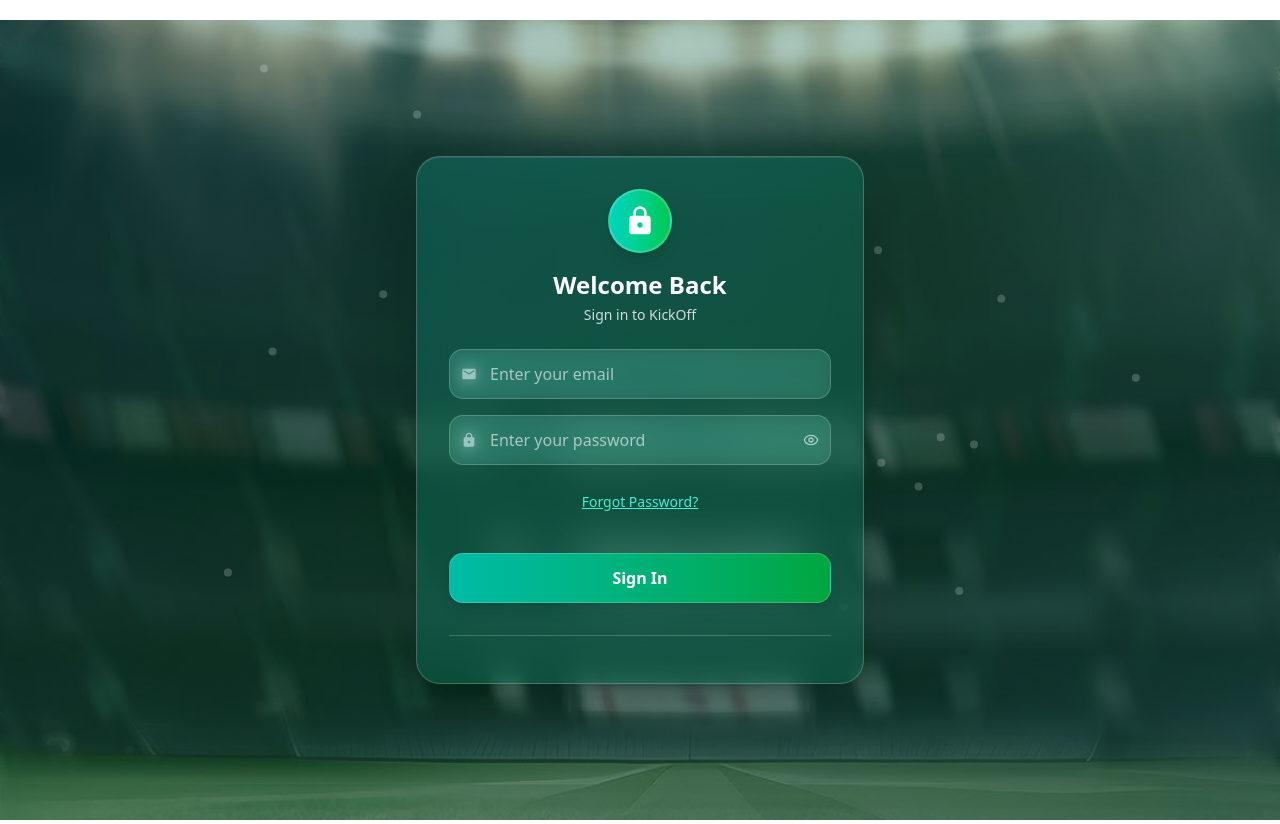
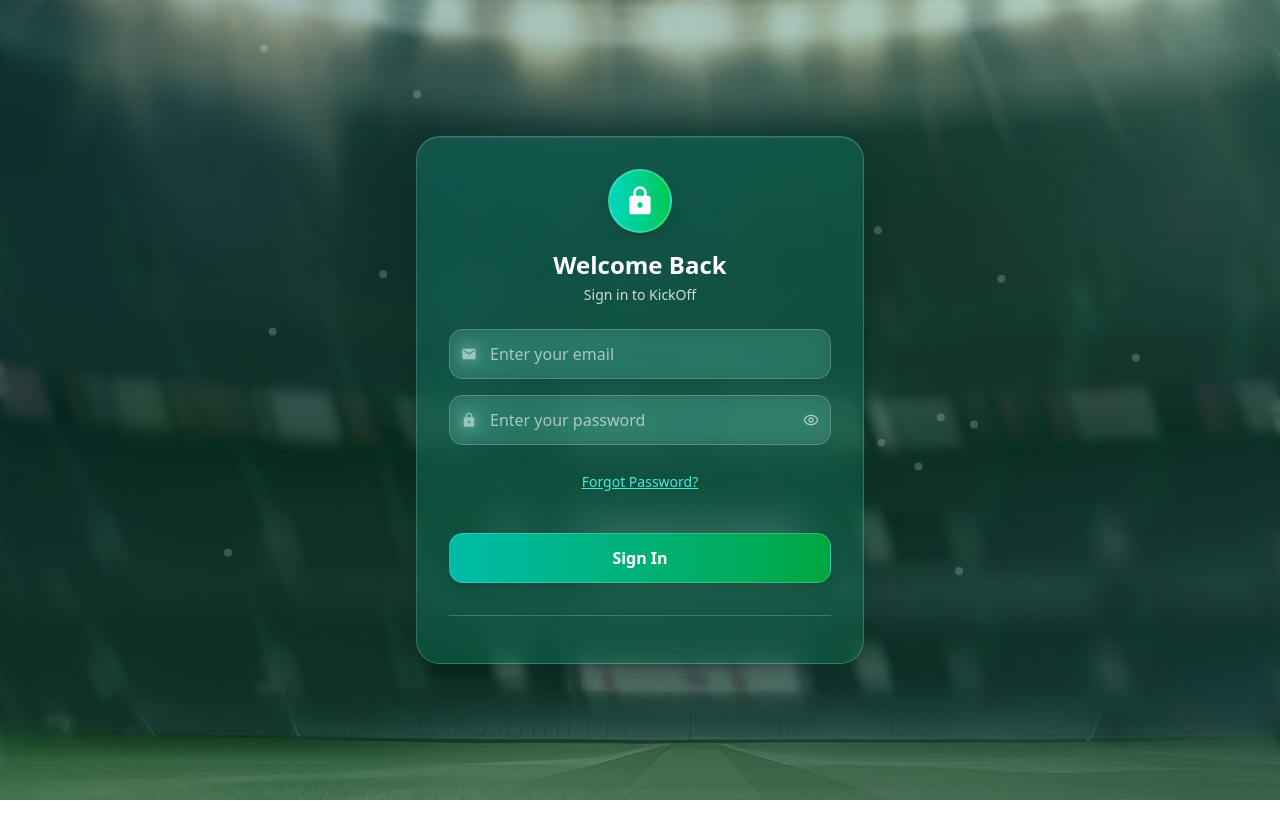
Before and after one commit to ThejasThomas/kickoff-client, a React (Vite) app: page /admin in a window 1280 px wide. After the commit the page ends 800 px from the top, so only its background shows below. Built offline with nearby package versions, Linux system fonts and the light colour scheme; no server answers.

Commit message:
after set up the signIn-ui

```diff
--- a/src/components/auth/SignIn.tsx
+++ b/src/components/auth/SignIn.tsx
@@ -53,7 +53,7 @@
     <>
       {/* <PublicHeader /> */}
       <div
-        className="h-screen flex items-center justify-center p-4 relative overflow-hidden"
+        className="fixed inset-0 w-screen h-screen flex items-center justify-center overflow-hidden"
         style={{
           backgroundImage: `url('${backgroundImageSrc}')`,
           backgroundSize: "cover",
--- a/src/components/client/auth/clientSignUp.tsx
+++ b/src/components/client/auth/clientSignUp.tsx
@@ -120,7 +120,7 @@
     <>
       {/* <PublicHeader /> */}
       <div
-        className="min-h-screen flex items-center justify-center p-4 relative overflow-hidden"
+        className="fixed inset-0 w-screen h-screen flex items-center justify-center overflow-hidden"
         style={{
           backgroundImage: `url('${backgroundImageSrc}')`,
           backgroundSize: "cover",
--- a/src/components/turfOwner/auth/TurfOwnerSignUp.tsx
+++ b/src/components/turfOwner/auth/TurfOwnerSignUp.tsx
@@ -147,7 +147,7 @@
     <>
       {/* <PublicHeader /> */}
       <div
-        className="min-h-screen flex items-center justify-center p-2 relative overflow-hidden"
+        className="fixed inset-0 w-screen h-screen flex items-center justify-center overflow-hidden"
         style={{
           backgroundImage: `url('${backgroundImageSrc}')`,
           backgroundSize: "cover",
--- a/src/pages/admin/AdminAuth.tsx
+++ b/src/pages/admin/AdminAuth.tsx
@@ -37,7 +37,7 @@
       <motion.div
         key={"login"}
         initial={{ opacity: 0, y: 20 }}
-        animate={{ opacity: 1, y: 20 }}
+        animate={{ opacity: 1, y: 0 }}
         exit={{ opacity: 0, y: -20 }}
         transition={{ duration: 0.5 }}
       >
```
